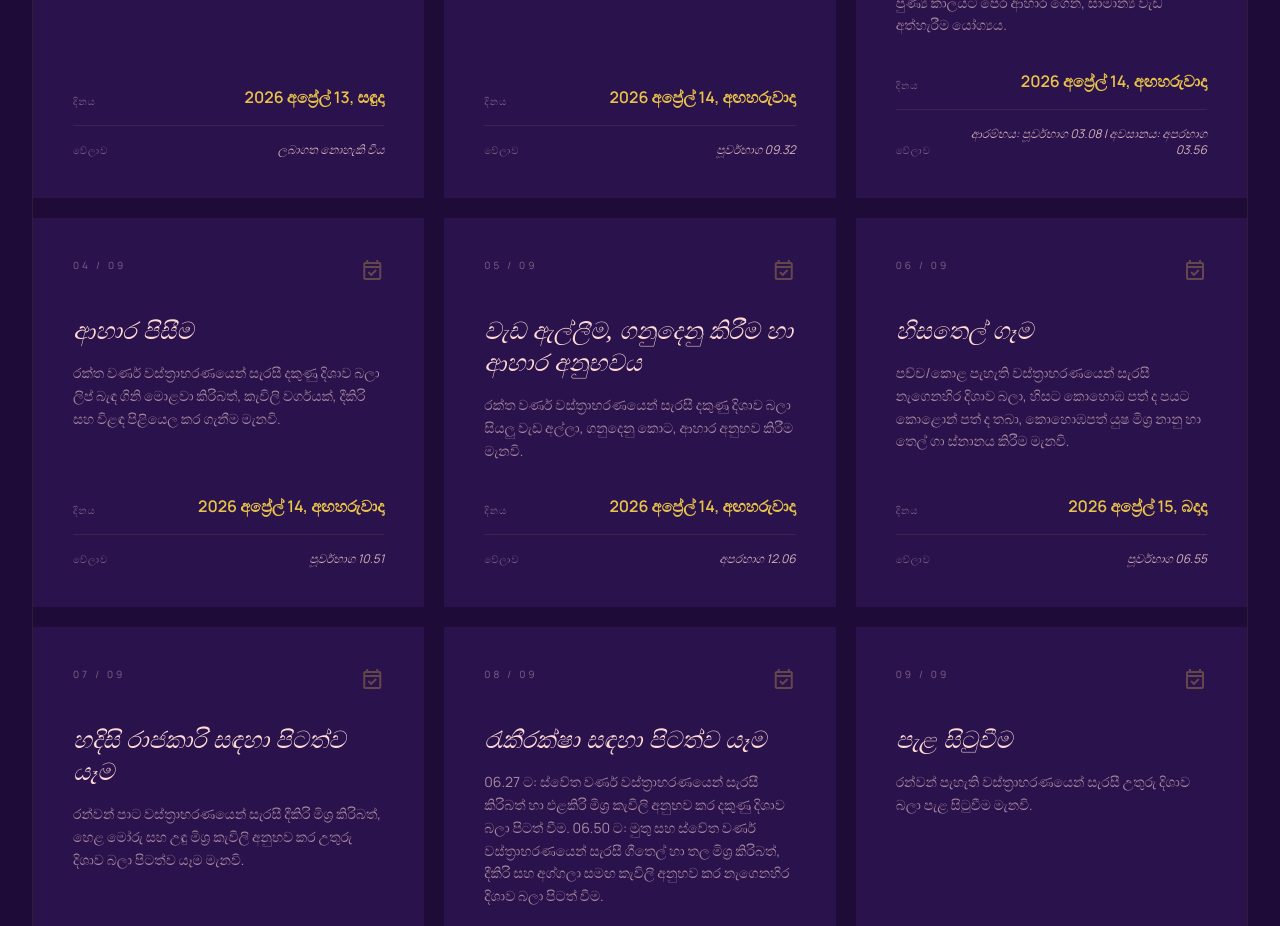
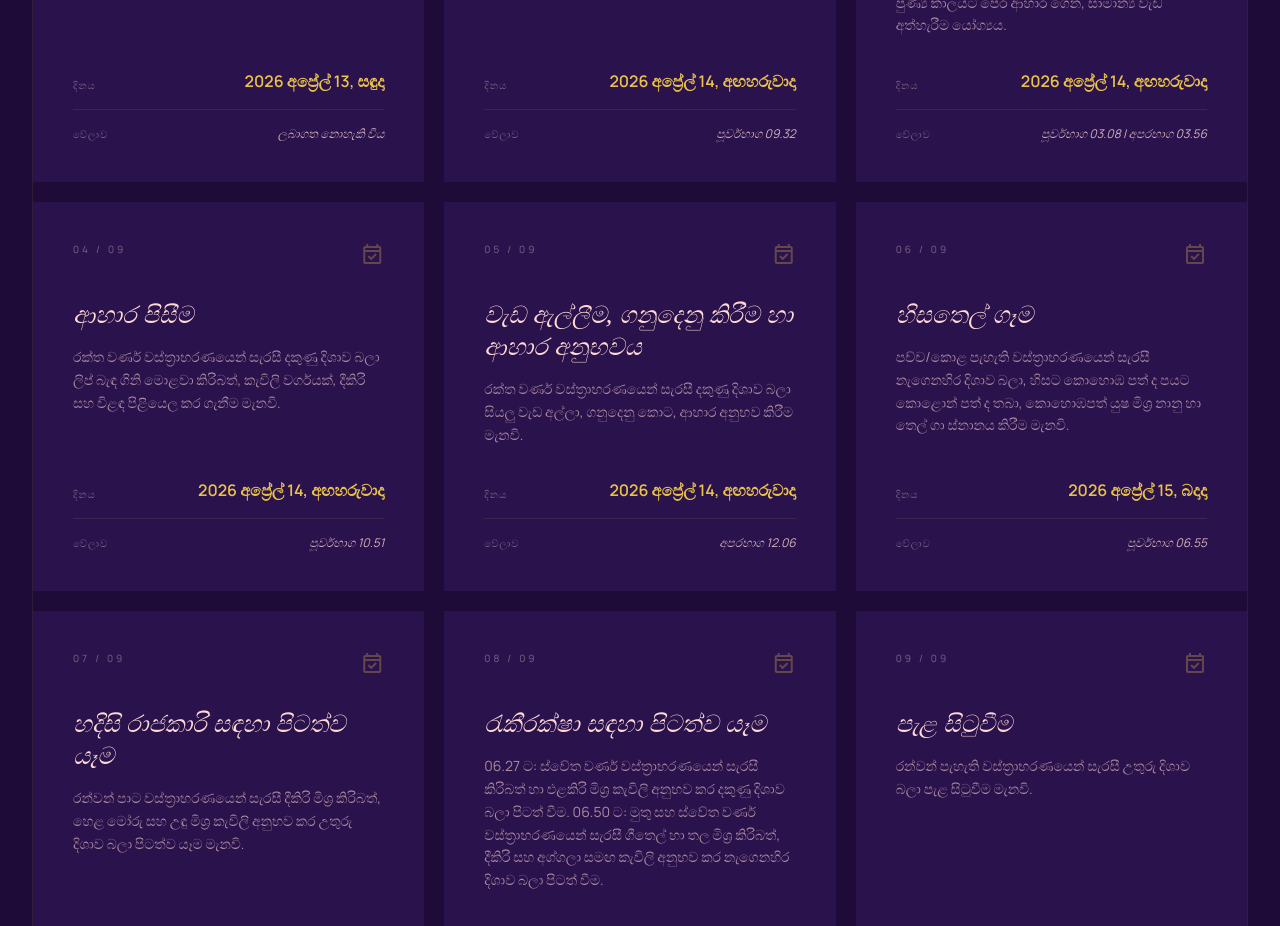
Before and after one commit to growdigitallyio/newyear, a React (Vite) app: page / in a window 1280 px wide. Shown: the part 1340-2266 px from the top of the page. Built offline with nearby package versions, Linux system fonts and the light colour scheme.

Commit message:
'text-fix'

```diff
--- a/src/assets/nakath.js
+++ b/src/assets/nakath.js
@@ -15,7 +15,7 @@ const nakathDetails = [
 	{
 		nakatha: "පුණ්‍ය කාලය",
 		Date: "2026 අප්‍රේල් 14, අඟහරුවාදා",
-		Time: "ආරම්භය: පූර්වභාග 03.08 | අවසානය: අපරභාග 03.56",
+		Time: "පූර්වභාග 03.08 | අපරභාග 03.56",
 		Instructions:
 			"මෙම කාලය තුළ ආගමික වතාවත්, ආධ්‍යාත්මික කටයුතු, දානමය පුණ්‍ය ක්‍රියා ආදියෙහි නිරත වීම මැනවි. පුණ්‍ය කාලයට පෙර ආහාර ගෙන, සාමාන්‍ය වැඩ අත්හැරීම යෝග්‍යය.",
 	},
```
